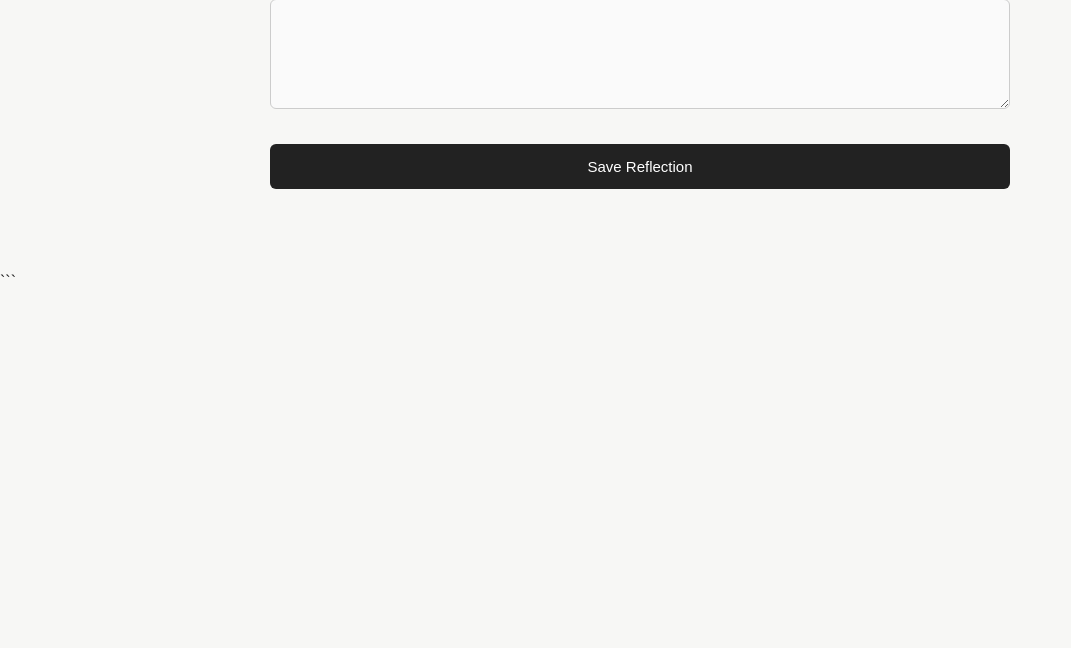
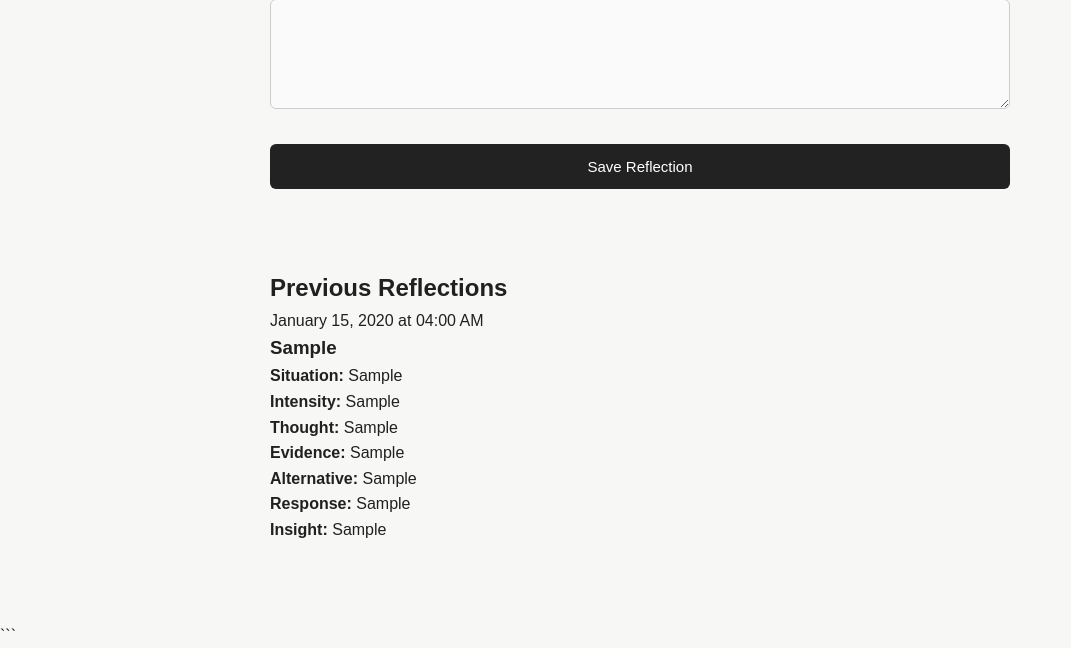
Before and after one commit to Kwakita123/RationalMind, a Flask app: page /reflection in a window 1280 px wide. Shown: the part 2317-2965 px from the top of the page, without its empty margins (0-1071 px from the left). Before the commit the page ends 2594 px from the top, so only its background shows below. Run offline with Flask 3, Linux system fonts and the light colour scheme; the visitor is signed in with stand-in values (Sample User, id 1); tables that the repository leaves empty hold one stand-in row (values such as "Sample post").

Commit message:
Update reflection.html

```diff
--- a/templates/reflection.html
+++ b/templates/reflection.html
@@ -25,6 +25,42 @@ Reflection | RationalMind
     </section>
 
 
+    <!-- ================================================= -->
+    <!-- FEEDBACK REQUIRED MESSAGE -->
+    <!-- ================================================= -->
+
+    {% if feedback_required %}
+
+        <section class="feedback-required">
+
+            <h2>
+                Feedback Required
+            </h2>
+
+            <p>
+                Before starting another reflection, please complete
+                the feedback form for your previous reflection.
+            </p>
+
+            <p>
+                This helps RationalMind measure whether the reflection
+                changed your emotional state and gives you an opportunity
+                to evaluate the reflection experience.
+            </p>
+
+            <a href="/feedback" class="button">
+                Complete Feedback
+            </a>
+
+        </section>
+
+    {% endif %}
+
+
+    <!-- ================================================= -->
+    <!-- MESSAGE -->
+    <!-- ================================================= -->
+
     {% if message %}
 
         <div class="success-message">
@@ -33,6 +69,12 @@ Reflection | RationalMind
 
     {% endif %}
 
+
+    <!-- ================================================= -->
+    <!-- REFLECTION FORM -->
+    <!-- ================================================= -->
+
+    {% if not feedback_required %}
 
         <form method="POST">
 
@@ -81,9 +123,11 @@ Reflection | RationalMind
                 feels to you in this situation.
             </p>
 
+
             <div class="rating-options">
 
                 <label>
+
                     <input
                         type="radio"
                         name="emotion_direction"
@@ -92,10 +136,12 @@ Reflection | RationalMind
                         onchange="setIntensityRange('negative')">
 
                     Negative
+
                 </label>
 
 
                 <label>
+
                     <input
                         type="radio"
                         name="emotion_direction"
@@ -103,6 +149,7 @@ Reflection | RationalMind
                         onchange="setIntensityRange('positive')">
 
                     Positive
+
                 </label>
 
             </div>
@@ -151,7 +198,9 @@ Reflection | RationalMind
             <output
                 id="intensity-value"
                 for="intensity">
+
                 Select an emotion direction
+
             </output>
 
 
@@ -246,24 +295,123 @@ Reflection | RationalMind
                 required></textarea>
 
 
+            <!-- SUBMIT -->
+
             <button type="submit">
                 Save Reflection
             </button>
 
         </form>
 
+    {% endif %}
+
+
+    <!-- ================================================= -->
+    <!-- REFLECTION HISTORY -->
+    <!-- ================================================= -->
+
+    {% if entries %}
+
+        <section class="reflection-history">
+
+            <h2>
+                Previous Reflections
+            </h2>
+
+
+            {% for entry in entries %}
+
+                <article class="reflection-entry">
+
+                    <p class="reflection-date">
+
+                        {{ entry.created_at | illinois_time }}
+
+                    </p>
+
+
+                    <h3>
+                        {{ entry.emotion }}
+                    </h3>
+
+
+                    <p>
+                        <strong>Situation:</strong>
+                        {{ entry.situation }}
+                    </p>
+
+
+                    <p>
+                        <strong>Intensity:</strong>
+
+                        {% if entry.intensity|int > 0 %}
+                            +{{ entry.intensity }}
+                        {% else %}
+                            {{ entry.intensity }}
+                        {% endif %}
+
+                    </p>
+
+
+                    <p>
+                        <strong>Thought:</strong>
+                        {{ entry.thought }}
+                    </p>
+
+
+                    <p>
+                        <strong>Evidence:</strong>
+                        {{ entry.evidence }}
+                    </p>
+
+
+                    <p>
+                        <strong>Alternative:</strong>
+                        {{ entry.alternative }}
+                    </p>
+
+
+                    <p>
+                        <strong>Response:</strong>
+                        {{ entry.response }}
+                    </p>
+
+
+                    <p>
+                        <strong>Insight:</strong>
+                        {{ entry.insights }}
+                    </p>
+
+                </article>
+
+            {% endfor %}
+
+        </section>
+
+    {% endif %}
+
 </main>
 
+
+<!-- ===================================================== -->
+<!-- INTENSITY JAVASCRIPT -->
+<!-- ===================================================== -->
 
 <script>
 
 function setIntensityRange(direction) {
 
-    const slider = document.getElementById("intensity");
-    const valueDisplay = document.getElementById("intensity-value");
+    const slider =
+        document.getElementById("intensity");
 
-    const minimum = document.getElementById("intensity-min");
-    const maximum = document.getElementById("intensity-max");
+    const valueDisplay =
+        document.getElementById("intensity-value");
+
+    const minimum =
+        document.getElementById("intensity-min");
+
+    const maximum =
+        document.getElementById("intensity-max");
 
 
     slider.disabled = false;
@@ -272,10 +420,14 @@ function setIntensityRange(direction) {
     if (direction === "negative") {
 
         slider.min = "-5";
+
         slider.max = "-1";
+
         slider.value = "-3";
 
+
         minimum.textContent = "-5";
+
         maximum.textContent = "-1";
 
         valueDisplay.textContent = "-3";
@@ -286,10 +438,14 @@ function setIntensityRange(direction) {
     else if (direction === "positive") {
 
         slider.min = "1";
+
         slider.max = "5";
+
         slider.value = "3";
 
+
         minimum.textContent = "+1";
+
         maximum.textContent = "+5";
 
         valueDisplay.textContent = "+3";
@@ -301,17 +457,21 @@ function setIntensityRange(direction) {
 
 function updateIntensityValue(value) {
 
-    const valueDisplay = document.getElementById("intensity-value");
+    const valueDisplay =
+        document.getElementById("intensity-value");
+
 
     if (Number(value) > 0) {
 
-        valueDisplay.textContent = "+" + value;
+        valueDisplay.textContent =
+            "+" + value;
 
     }
 
     else {
 
-        valueDisplay.textContent = value;
+        valueDisplay.textContent =
+            value;
 
     }
 
@@ -319,4 +479,5 @@ function updateIntensityValue(value) {
 
 </script>
 
+
 {% endblock %}
```
Lines whose indentation alone changed are shown as unchanged.
